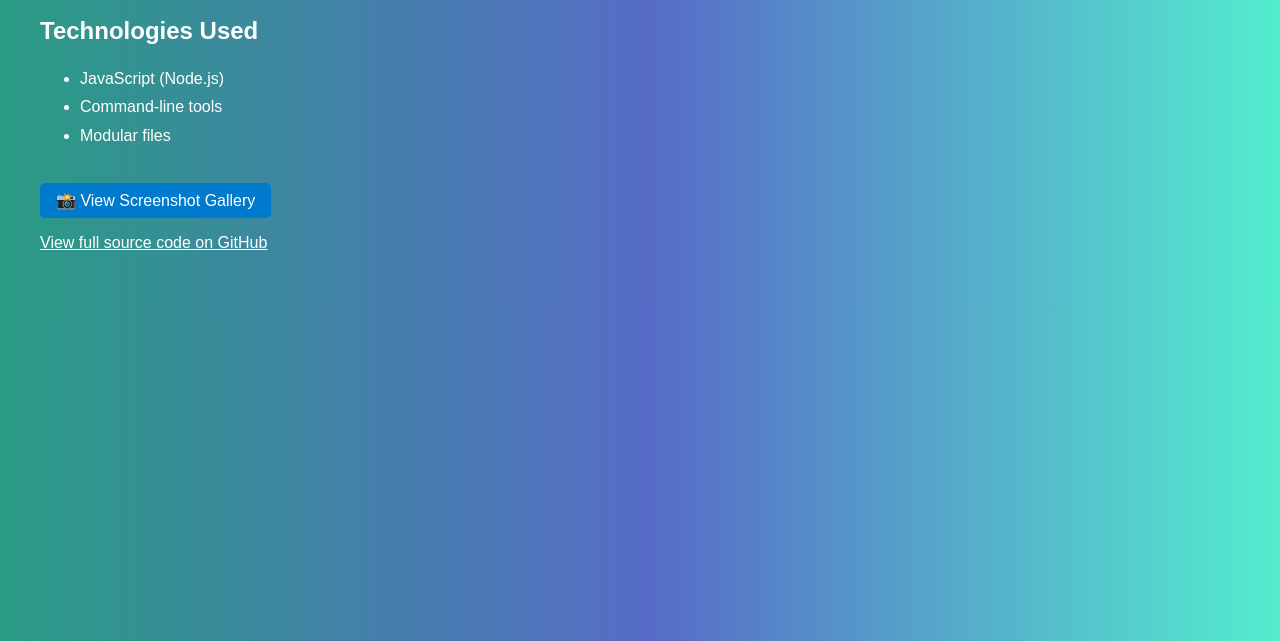
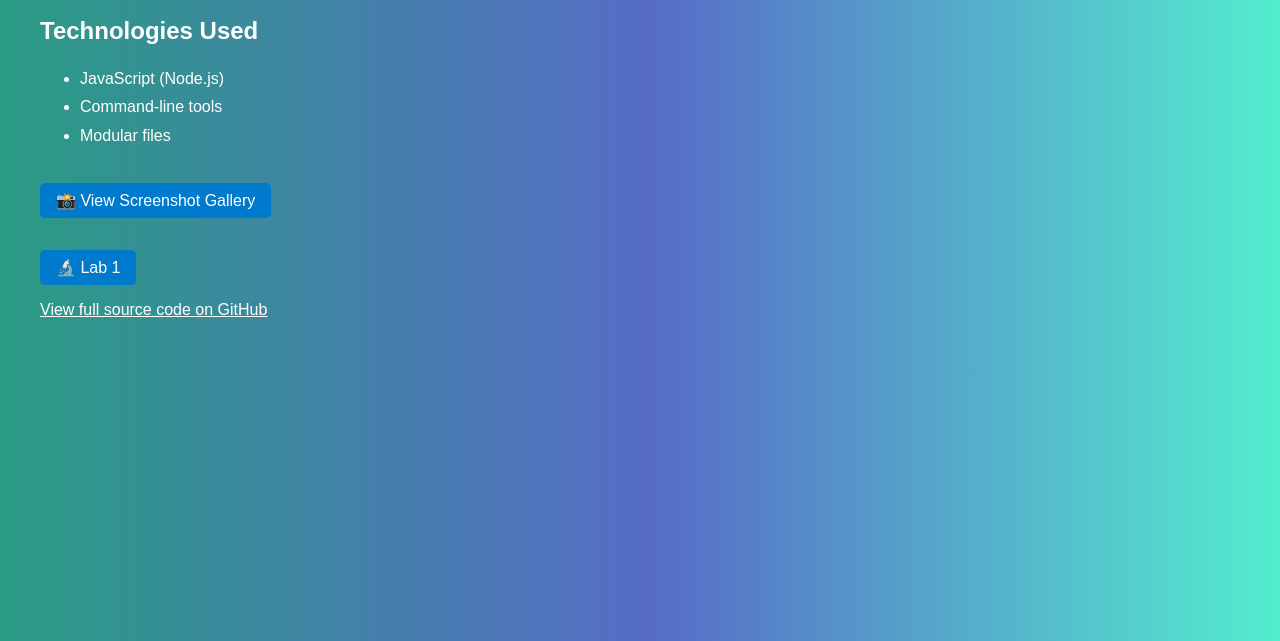
Before and after one commit to Escxped/cit281-p1, a plain HTML site: page index.html in a window 1280 px wide. Shown: the part 159-800 px from the top of the page. Drawn offline with Linux system fonts and the light colour scheme.

Commit message:
Add in Lab and change a few things.

```diff
--- a/index.html
+++ b/index.html
@@ -33,6 +33,7 @@
   </ul>
 
   <p><a href="screenshots.html" style="display:inline-block; margin-top: 1rem; padding: 0.5rem 1rem; background-color: #007acc; color: #fff; border-radius: 5px; text-decoration: none;">📸 View Screenshot Gallery</a></p>
+  <p><a href="https://escxped.github.io/cit281-lab1/" style="display:inline-block; margin-top: 1rem; padding: 0.5rem 1rem; background-color: #007acc; color: #fff; border-radius: 5px; text-decoration: none;">🔬 Lab 1 </a></p>
   <p><a href="https://github.com/Escxped/cit281-p1" target="_blank">View full source code on GitHub</a></p>
 </body>
 </html>
```
